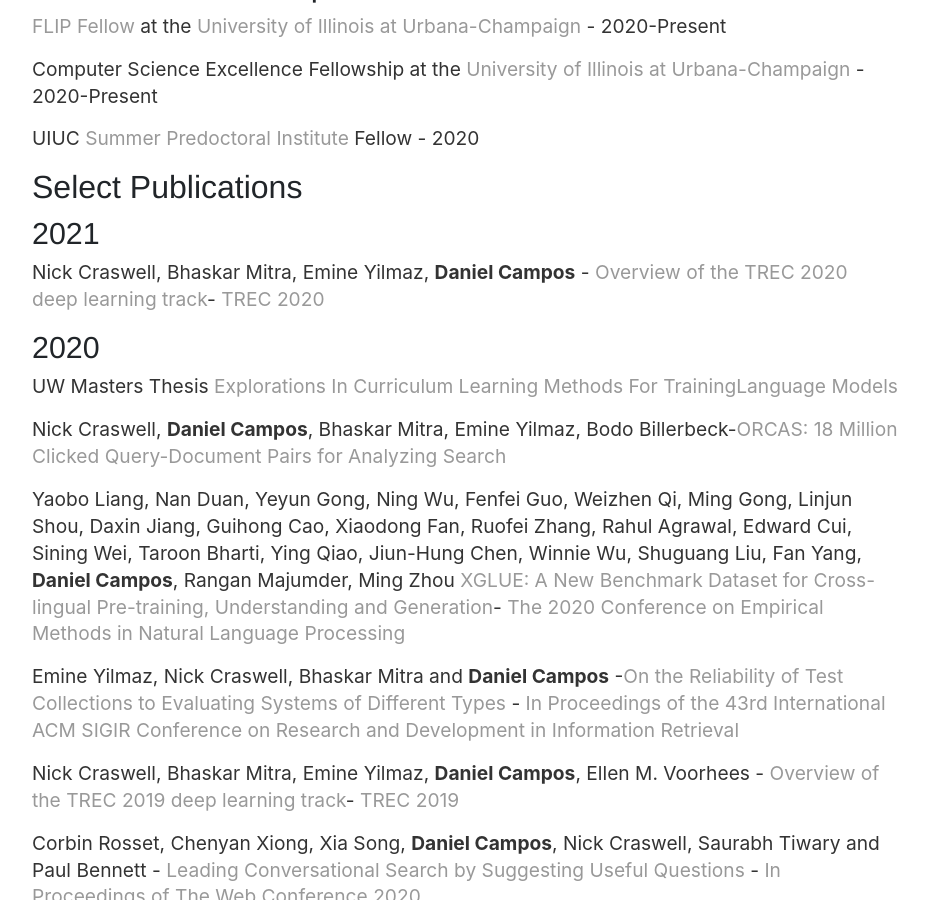
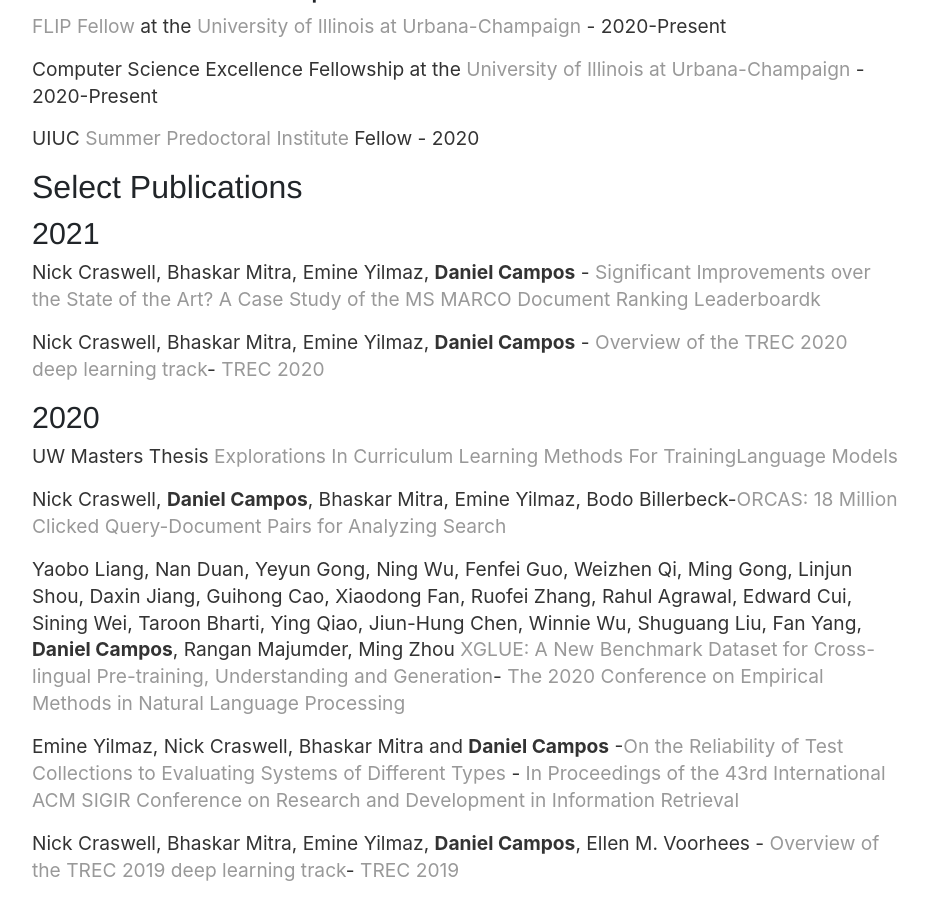
Before and after one commit to spacemanidol/spacemanidol.github.io, a Jekyll site: the page built from cv/index.html, in a window 1280 px wide and 900 px high, scrolled down 300 px. Shown: the whole window, without its empty margins (175-1103 px from the left). Built offline with Jekyll 4.4.1, drawn with Linux system fonts in a browser that asks for light colours; comment, search, counter and statistics services are not loaded.

Commit message:
Update index.html

```diff
--- a/cv/index.html
+++ b/cv/index.html
@@ -16,12 +16,13 @@
 	<p>UIUC <a href='https://grad.illinois.edu/diversity/spi'>Summer Predoctoral Institute</a> Fellow - 2020</p>
 	<h2>Select Publications</h2>
 	<h4>2021</h4>
-	<p>Nick Craswell, Bhaskar Mitra, Emine Yilmaz, <strong>Daniel Campos</strong> - <a href='https://arxiv.org/pdf/2102.07662.pdf'>Overview of the TREC 2020 deep learning track</a>- <a href='https://trec.nist.gov/tracks.html'>TREC 2020</a></p>
+	<p>Nick Craswell, Bhaskar Mitra, Emine Yilmaz, <strong>Daniel Campos</strong> - <a href='https://arxiv.org/abs/2102.12887'>Significant Improvements over the State of the Art? A Case Study of the MS MARCO Document Ranking Leaderboardk</a></p>
+	<p>Nick Craswell, Bhaskar Mitra, Emine Yilmaz, <strong>Daniel Campos</strong> - <a href='https://arxiv.org/abs/2102.07662'>Overview of the TREC 2020 deep learning track</a>- <a href='https://trec.nist.gov/tracks.html'>TREC 2020</a></p>
 	<h4>2020</h4>
-	<p>UW Masters Thesis <a href='UWTHESIS.pdf'>Explorations In Curriculum Learning Methods For TrainingLanguage Models</a></p>
+	<p>UW Masters Thesis <a href='UWTHESIS.pdf'> Explorations In Curriculum Learning Methods For TrainingLanguage Models</a></p>
 	<p>Nick Craswell, <strong>Daniel Campos</strong>, Bhaskar Mitra, Emine Yilmaz, Bodo Billerbeck-<a href='https://arxiv.org/abs/2006.05324'>ORCAS: 18 Million Clicked Query-Document Pairs for Analyzing Search</a></p>
 	<p>Yaobo Liang, Nan Duan, Yeyun Gong, Ning Wu, Fenfei Guo, Weizhen Qi, Ming Gong, Linjun Shou, Daxin Jiang, Guihong Cao, Xiaodong Fan, Ruofei Zhang, Rahul Agrawal, Edward Cui, Sining Wei, Taroon Bharti, Ying Qiao, Jiun-Hung Chen, Winnie Wu, Shuguang Liu, Fan Yang, <strong>Daniel Campos</strong>, Rangan Majumder, Ming Zhou <a href='https://arxiv.org/abs/2004.01401'>XGLUE: A New Benchmark Dataset for Cross-lingual Pre-training, Understanding and Generation</a>- <a href='https://2020.emnlp.org/'>The 2020 Conference on Empirical Methods in Natural Language Processing</a></p>
-	<p>Emine Yilmaz, Nick Craswell, Bhaskar Mitra and <strong>Daniel Campos</strong> -<a href='https://arxiv.org/pdf/2004.13486.pdf'>On the Reliability of Test Collections to Evaluating Systems of Different Types</a>  - <a href='https://sigir.org/sigir2020/'>In Proceedings of the 43rd International ACM SIGIR Conference on Research and Development in Information Retrieval</a></p>
+	<p>Emine Yilmaz, Nick Craswell, Bhaskar Mitra and <strong>Daniel Campos</strong> -<a href='https://arxiv.org/abs/2004.13486'>On the Reliability of Test Collections to Evaluating Systems of Different Types</a>  - <a href='https://sigir.org/sigir2020/'>In Proceedings of the 43rd International ACM SIGIR Conference on Research and Development in Information Retrieval</a></p>
 	<p>Nick Craswell, Bhaskar Mitra, Emine Yilmaz, <strong>Daniel Campos</strong>, Ellen M. Voorhees - <a href='https://arxiv.org/abs/2003.07820'>Overview of the TREC 2019 deep learning track</a>- <a href='https://trec.nist.gov/tracks.html'>TREC 2019</a></p>
 	<p>Corbin Rosset, Chenyan Xiong, Xia Song, <strong>Daniel Campos</strong>, Nick Craswell, Saurabh Tiwary and Paul Bennett - <a href='https://www.microsoft.com/en-us/research/publication/leading-conversational-search-by-suggesting-useful-questions/'>Leading Conversational Search by Suggesting Useful Questions</a> - <a href='https://www2020.thewebconf.org/'>In Proceedings of The Web Conference 2020</a></p>
 	<h4>2019</h4>
```
